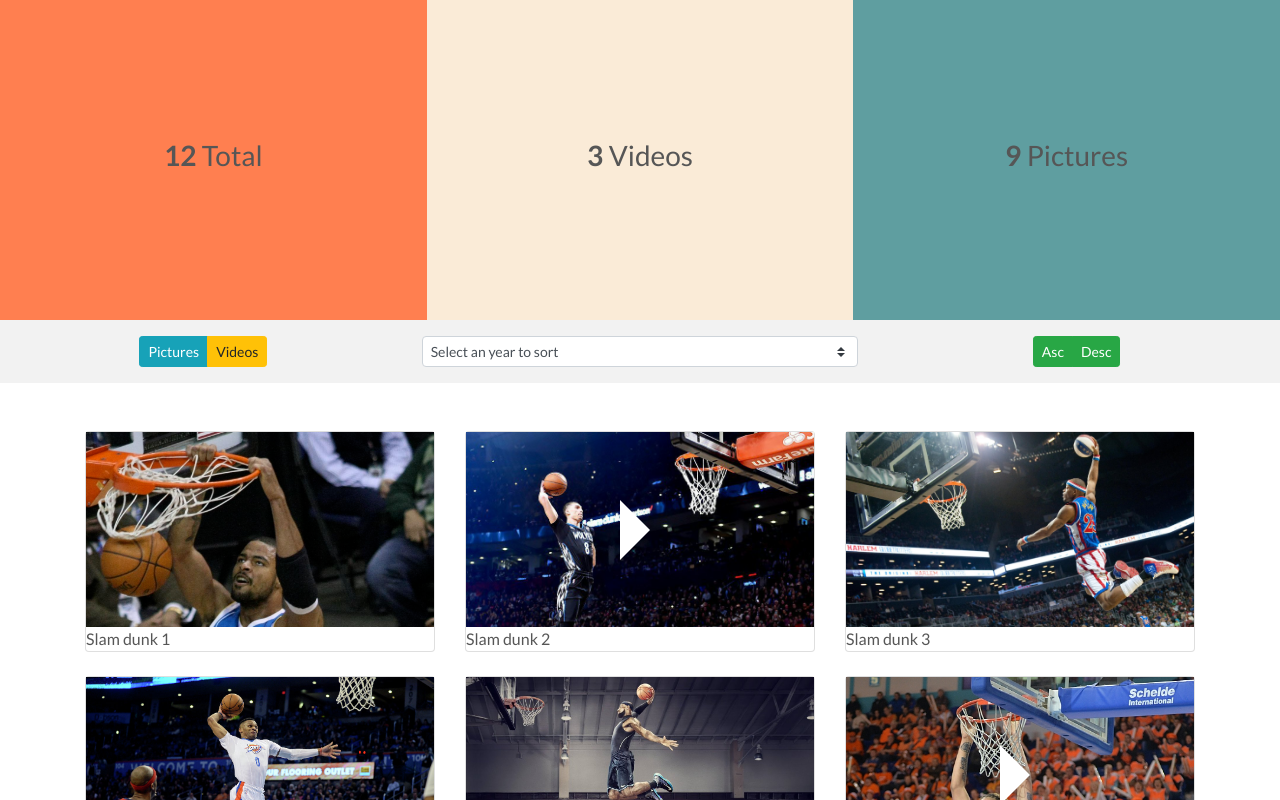
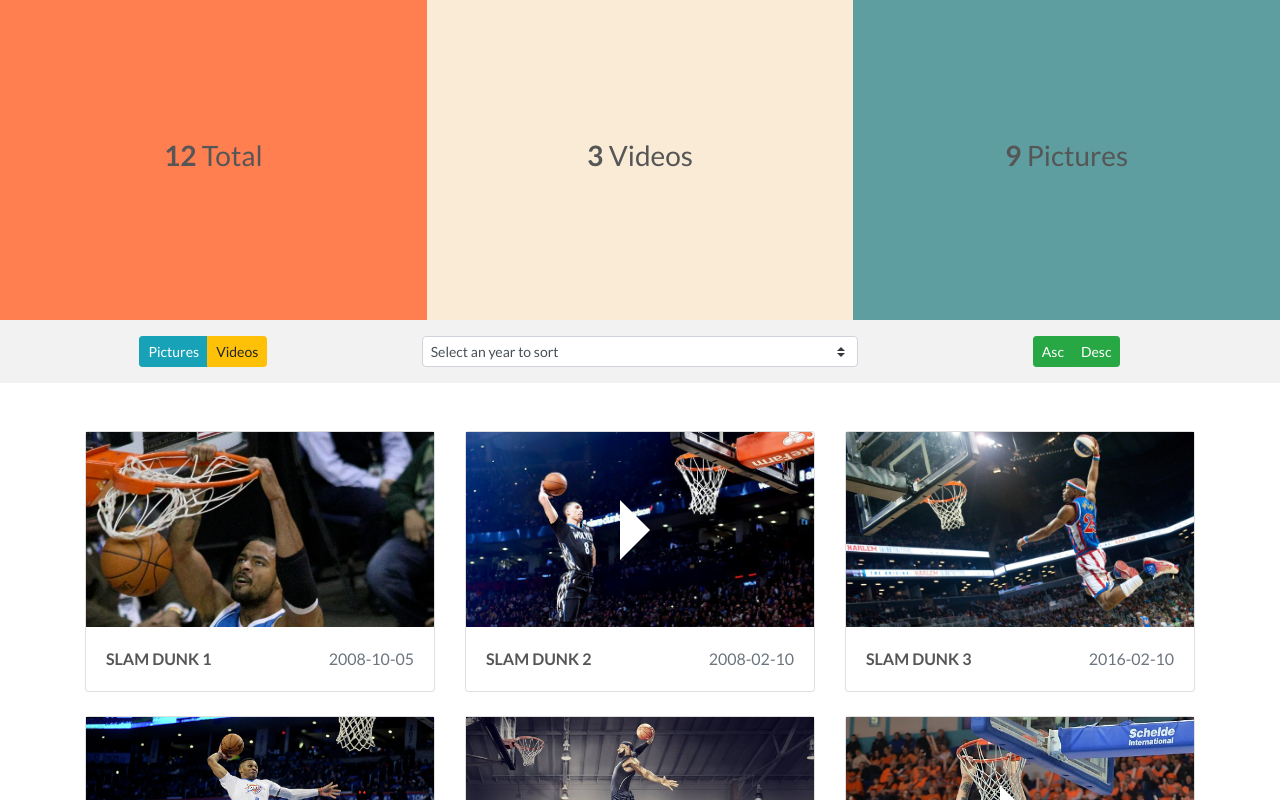
Before and after one commit to tvetcov/basketball, a Vue app: page / in a window 1280 px wide. Shown: the top 800 px of the page. Built offline with nearby package versions, Linux system fonts and the light colour scheme.

Commit message:
Added card footer info

```diff
--- a/src/components/Card.vue
+++ b/src/components/Card.vue
@@ -5,7 +5,10 @@
                 <img v-bind:src="`${this.slam.thumb}`" class="embed-responsive">
                 <span v-if="isVideo" class="play"></span>
             </div>
-            {{this.slam.title}}
+            <div class="card-body d-flex justify-content-between">
+                <b class="text-uppercase m-0">{{this.slam.title}}</b>
+                <span class="text-muted">{{this.slam.date}}</span>
+            </div>
         </div>
     </b-col>
 </template>
```
